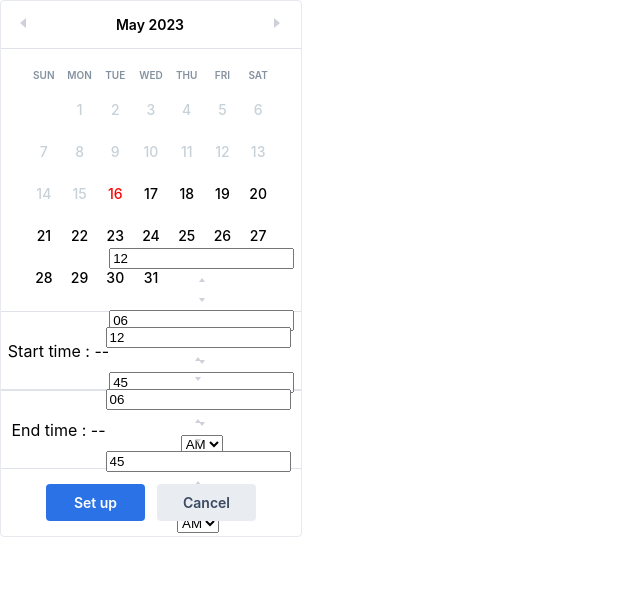
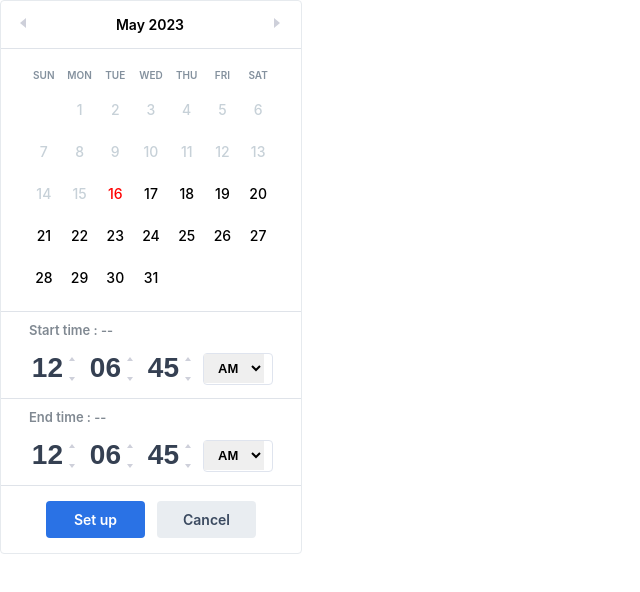
Before and after one commit to jananadiw/datetime-selector, a React (Create React App) app: page / in a window 1280 px wide. Shown: the top 592 px of the page, without its empty margins (0-640 px from the left). Built offline with nearby package versions, Linux system fonts and the light colour scheme.

Commit message:
style: Time picker styles when selecting date range

```diff
--- a/src/styles/_colors.scss
+++ b/src/styles/_colors.scss
@@ -10,3 +10,4 @@ $font-color-dark: #3a495f;
 $font-clock: #354052;
 $font-week-day-color: #84919e;
 $font-disable-color: #c7d1d8;
+$font-gray-2: #808992;
--- a/src/styles/clock.scss
+++ b/src/styles/clock.scss
@@ -2,14 +2,26 @@
 
 .container {
   width: 100%;
-  height: 57px;
-  padding: 10px 0px;
+  height: 86px;
   border-top: 1px solid $border-color-2;
-  border-bottom: 1px solid $border-color-2;
-  display: flex;
+  display: grid;
   align-items: center;
   justify-content: center;
   text-align: center;
+
+  &__month-date {
+    padding-top: 10px;
+    font-size: 13px;
+    align-items: left;
+    justify-content: left;
+    text-align: left;
+    font-weight: 600;
+    color: $font-gray-2;
+  }
+
+  .clock {
+    display: flex;
+    padding: 10px 0px;
 
     &__time-input {
       width: 32px;
@@ -42,6 +54,7 @@
       -webkit-appearance: none;
       border-radius: 4px;
       padding-right: 0.5em;
+      margin-top: 5px;
       border: 1px solid $border-color-3;
 
       .select {
@@ -57,3 +70,4 @@
       }
     }
   }
+}
--- a/src/styles/layout.scss
+++ b/src/styles/layout.scss
@@ -9,5 +9,6 @@
   &__actions {
     padding: 15px 45px 15px 45px;
     display: flex;
+    border-top: 1px solid $border-color-2;
   }
 }
```
Lines whose indentation alone changed are shown as unchanged.
